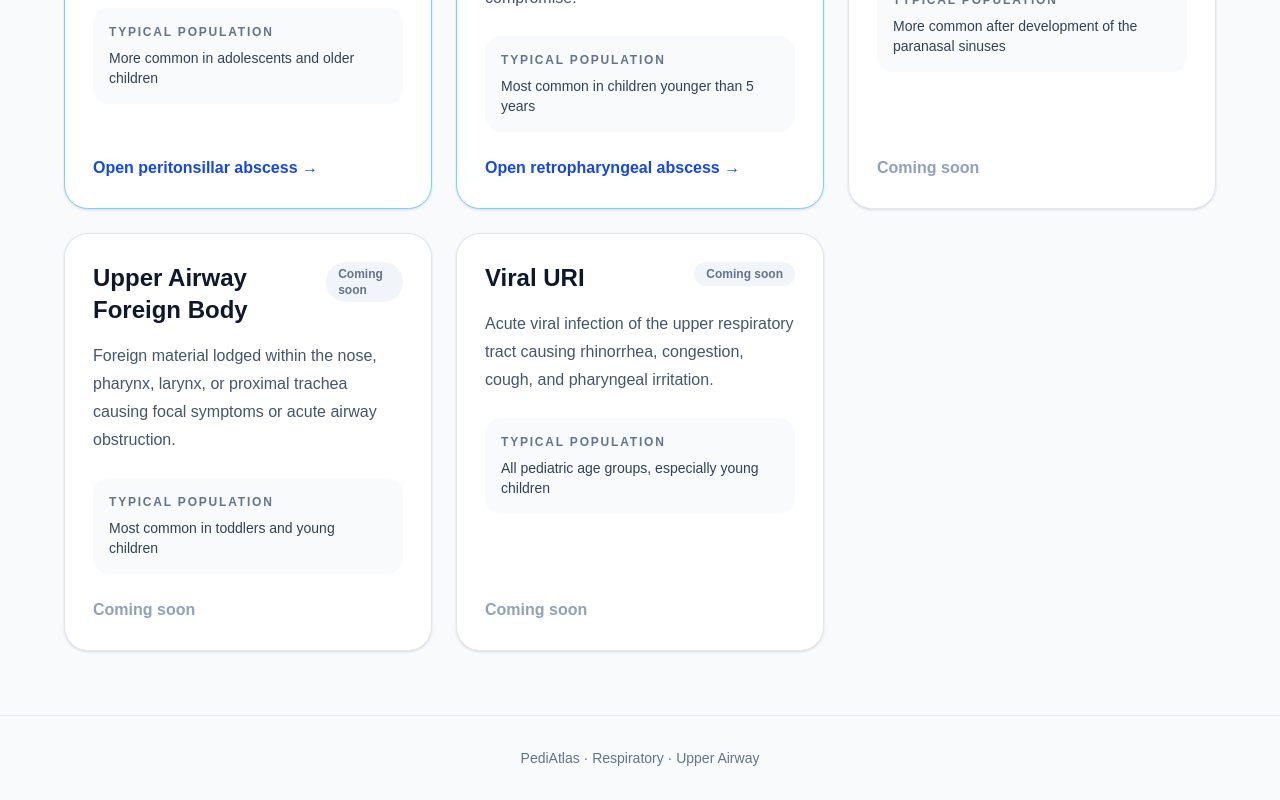
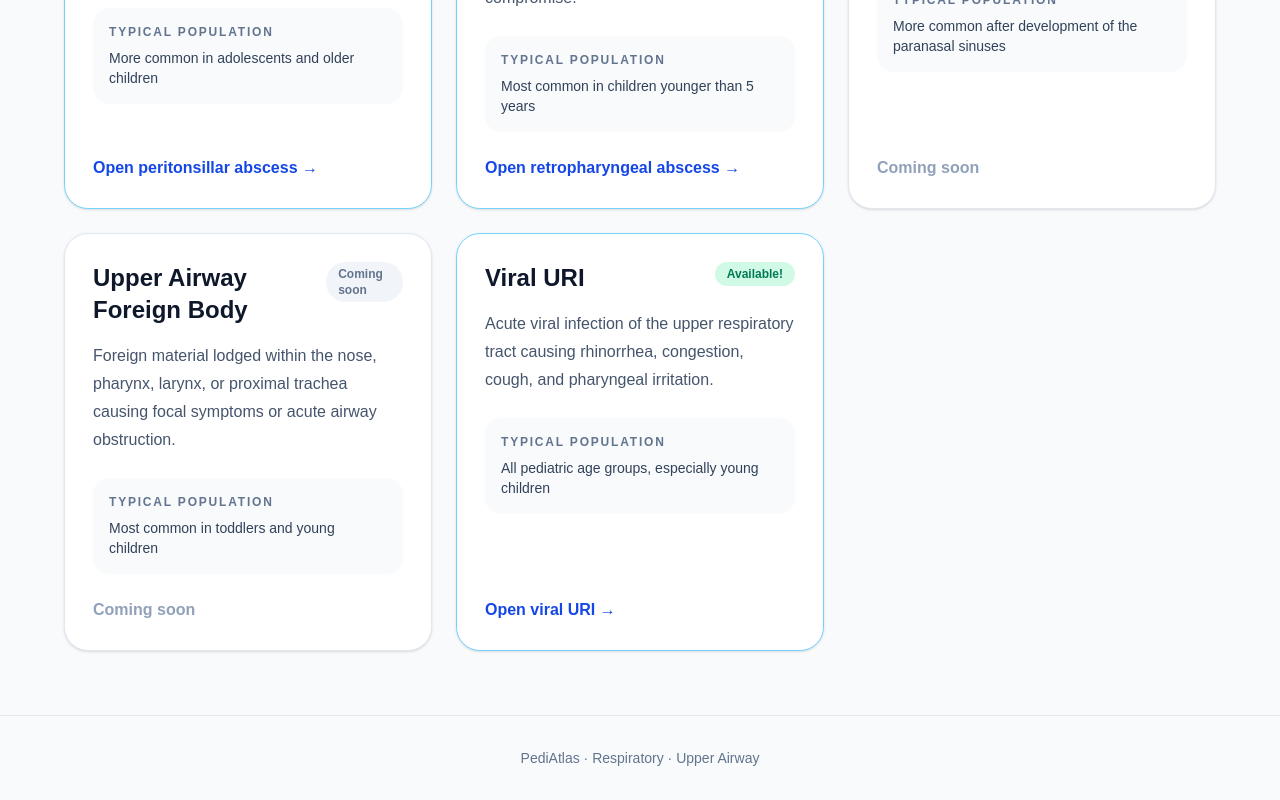
Before and after one commit to ChrisDobbinsMD/Pediatlas, a Next.js app: page /respiratory/upper-airway in a window 1280 px wide. Shown: the part 1132-1932 px from the top of the page. Built offline with nearby package versions, Linux system fonts and the light colour scheme.

Commit message:
Made Viral URI available

```diff
--- a/src/app/respiratory/upper-airway/page.tsx
+++ b/src/app/respiratory/upper-airway/page.tsx
@@ -6,7 +6,7 @@ const diseases = [
     description:
       "Acute viral infection of the upper respiratory tract causing rhinorrhea, congestion, cough, and pharyngeal irritation.",
     age: "All pediatric age groups, especially young children",
-    status: "Coming soon",
+    status: "Available!",
   },
   {
     name: "Sinusitis",
@@ -168,7 +168,14 @@ export default function UpperAirwayPage() {
                     </div>
 
                     <div className="mt-auto pt-6">
-                      {disease.name === "Croup" ? (
+                      {disease.name === "Viral URI" ? (
+                        <Link
+                          href="/respiratory/upper-airway/viral-uri"
+                          className="font-semibold text-blue-700 hover:text-blue-900"
+                        >
+                          Open viral URI →
+                        </Link>
+                      ) : disease.name === "Croup" ? (
                         <Link
                           href="/respiratory/upper-airway/croup"
                           className="font-semibold text-blue-700 hover:text-blue-900"
```
